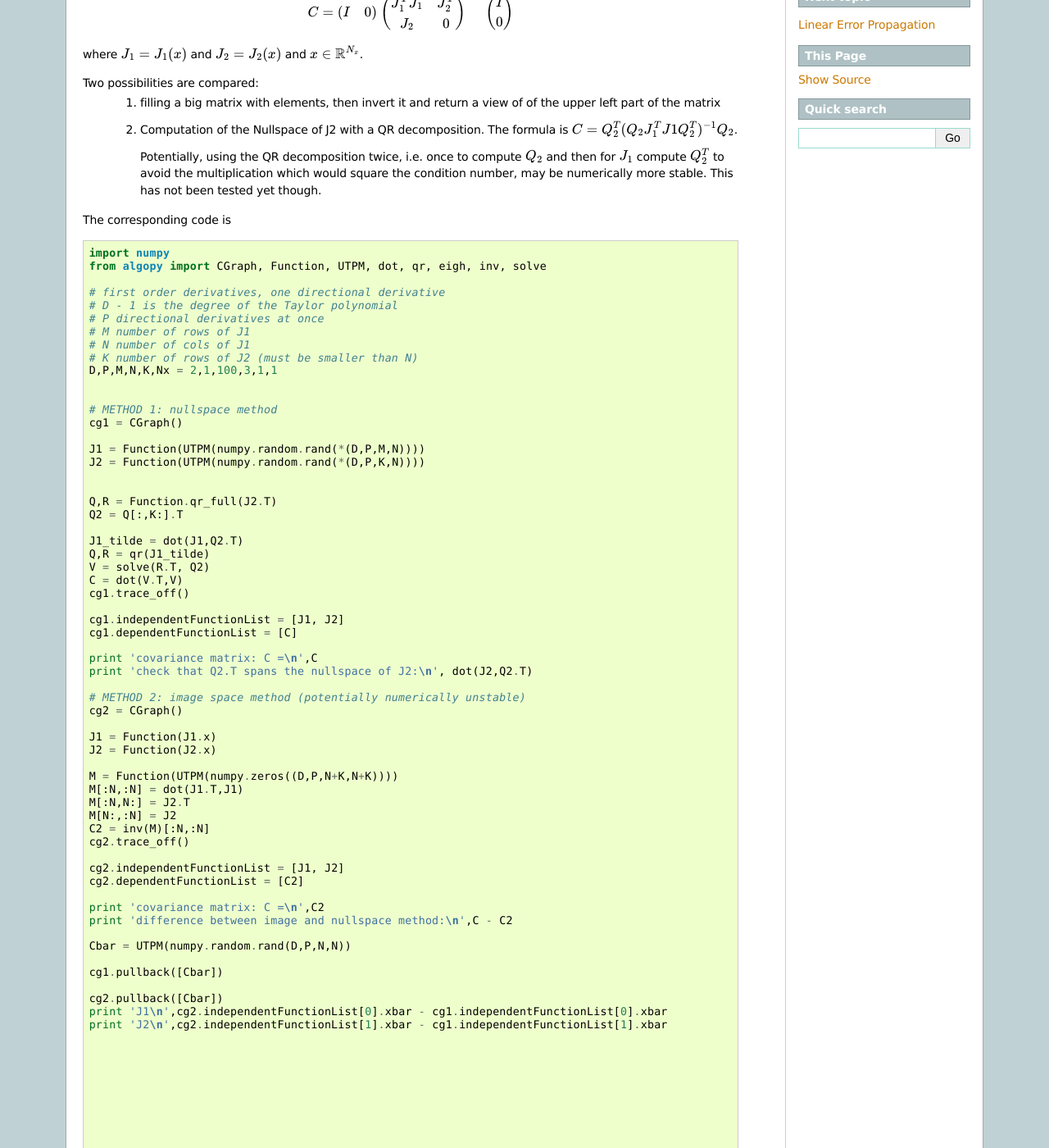
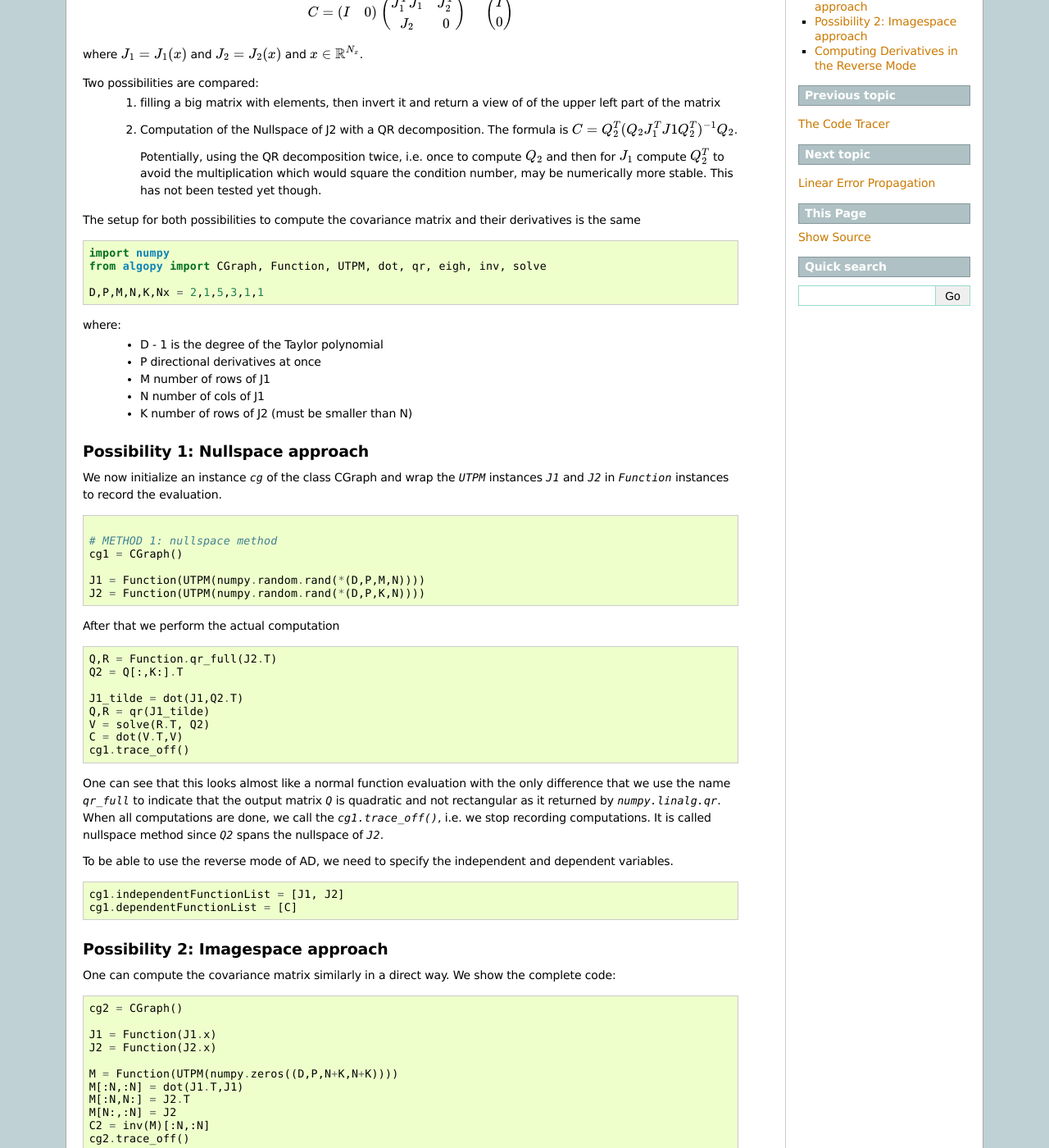
Before and after one commit to b45ch1/algopy, a Sphinx documentation site: the page built from documentation/sphinx/examples/covariance_matrix_computation.rst, in a window 1280 px wide and 1400 px high, scrolled down 192 px. Shown: the whole window at 82% size. Built offline with Sphinx 7.4.7, drawn with Linux system fonts in a browser that asks for light colours; formulas are drawn with MathJax 3; some of the changed text lies outside the part shown.

Commit message:
improved documentation, in particular the covariance matrix computation example

```diff
--- a/documentation/sphinx/examples/covariance_matrix_computation.py
+++ b/documentation/sphinx/examples/covariance_matrix_computation.py
@@ -1,14 +1,7 @@
 import numpy
 from algopy import CGraph, Function, UTPM, dot, qr, eigh, inv, solve
 
-# first order derivatives, one directional derivative
-# D - 1 is the degree of the Taylor polynomial
-# P directional derivatives at once
-# M number of rows of J1
-# N number of cols of J1
-# K number of rows of J2 (must be smaller than N)
-D,P,M,N,K,Nx = 2,1,100,3,1,1
-
+D,P,M,N,K,Nx = 2,1,5,3,1,1
 
 # METHOD 1: nullspace method
 cg1 = CGraph()
@@ -51,10 +44,14 @@ cg2.dependentFunctionList = [C2]
 print 'covariance matrix: C =\n',C2
 print 'difference between image and nullspace method:\n',C - C2
 
-Cbar = UTPM(numpy.random.rand(D,P,N,N))
+Cbar = UTPM(numpy.zeros((D,P,N,N)))
+Cbar.data[0,0,1,2] = 1
 
 cg1.pullback([Cbar])
+cg2.pullback([Cbar])
 
-cg2.pullback([Cbar])
-print 'J1\n',cg2.independentFunctionList[0].xbar - cg1.independentFunctionList[0].xbar
-print 'J2\n',cg2.independentFunctionList[1].xbar - cg1.independentFunctionList[1].xbar
+print 'difference of the two possibilities dC_23/dJ1=\n',cg2.independentFunctionList[0].xbar - cg1.independentFunctionList[0].xbar
+print 'difference of the two possibilities dC_23/dJ2=\n',cg2.independentFunctionList[1].xbar - cg1.independentFunctionList[1].xbar
+
+print 'dC_23/dJ1=\n',cg2.independentFunctionList[0].xbar.data[0,0]
+print 'dC_23/dJ2=\n',cg2.independentFunctionList[1].xbar.data[0,0]
--- a/documentation/sphinx/examples/covariance_matrix_computation.rst
+++ b/documentation/sphinx/examples/covariance_matrix_computation.rst
@@ -25,6 +25,79 @@ Two possibilities are compared:
        then for :math:`J_1` compute :math:`Q_2^T` to avoid the multiplication which would square the condition
        number, may be numerically more stable. This has not been tested yet though.
 
-The corresponding code is
+The setup for both possibilities to compute the covariance matrix and their derivatives is the same
 
 .. literalinclude:: covariance_matrix_computation.py
+   :lines: 1-4
+
+where:
+    * D - 1 is the degree of the Taylor polynomial
+    * P directional derivatives at once
+    * M number of rows of J1
+    * N number of cols of J1
+    * K number of rows of J2 (must be smaller than N)
+
+
+Possibility 1: Nullspace approach
+-----------------------------------
+
+We now initialize an instance `cg` of the class CGraph and wrap the `UTPM` instances `J1` and `J2`
+in `Function` instances to record the evaluation.
+
+.. literalinclude:: covariance_matrix_computation.py
+   :lines: 5-10
+
+After that we perform the actual computation
+
+.. literalinclude:: covariance_matrix_computation.py
+   :lines: 13-20
+
+
+One can see that this looks almost like a normal function evaluation with the only difference that we use the name `qr_full` to indicate that the
+output matrix `Q` is quadratic and not rectangular as it returned by `numpy.linalg.qr`. When all computations are done, we call the `cg1.trace_off()`,
+i.e. we stop recording computations. It is called nullspace method since `Q2` spans the nullspace of `J2`.
+
+To be able to use the reverse mode of AD, we need to specify the independent and dependent variables.
+
+.. literalinclude:: covariance_matrix_computation.py
+   :lines: 22-23
+
+
+Possibility 2: Imagespace approach
+----------------------------------
+One can compute the covariance matrix similarly in a direct way. We show the complete code:
+
+.. literalinclude:: covariance_matrix_computation.py
+   :lines: 29-42
+
+Computing Derivatives in the Reverse Mode
+-----------------------------------------
+Now that the computations of the nullspace and imagespace method are stored in the computational graphs `cg1` and `cg2` we can compute derivatives
+in the reverse mode of AD.
+
+To be explicit, we want to compute
+
+.. math::
+    \frac{\partial C_{23}}{\partial J_1} \in \mathbb R^{M \times N} \quad \mbox{and} \quad \frac{\partial C_{23}}{\partial J_2} \in \mathbb R^{K \times N} \;,
+
+i.e. the sensitivities of :math:`C_{23}` w.r.t. to all entries of :math:`J_1` and :math:`J_2`.
+That means, according to the theory of the reverse mode, we have to initialize :math:`\bar C` as follows:
+
+.. literalinclude:: covariance_matrix_computation.py
+   :lines: 47-48
+
+All we have to do now is call the `CGraph.pullback` methods and extract the result
+
+.. literalinclude:: covariance_matrix_computation.py
+   :lines: 56-57
+
+We get an output like::
+
+    dC_23/dJ1=
+    [[  0.24250447  -0.48870482  -0.07427832]
+     [  1.91206665  -6.95700351   6.11249738]
+     [  0.93224057  -2.9988799    2.13194142]
+     [  6.01809283 -22.19748542  19.88783672]
+     [ -2.02188653   8.22798775  -8.34415394]]
+    dC_23/dJ2=
+    [[ -3.67278871  12.211396    -9.25515817]]
```
Also changed, not shown: documentation/sphinx/index.rst (+18 -41 lines).
